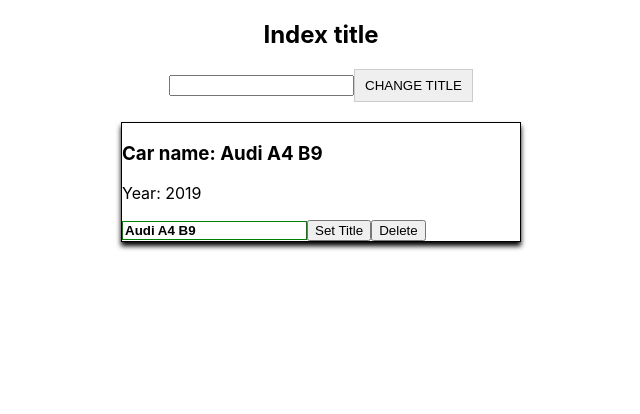
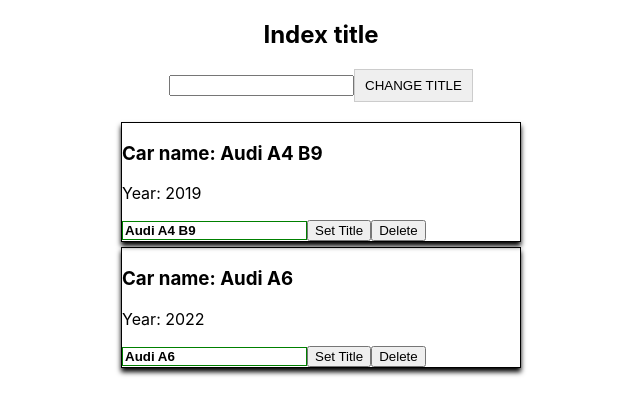
Before and after one commit to kulichkov21/react-test, a React app: page / in a window 1280 px wide. Shown: the top 414 px of the page, without its empty margins (319-959 px from the left). Built offline with nearby package versions, Linux system fonts and the light colour scheme.

Commit message:
add error boundary

```diff
--- a/src/App.tsx
+++ b/src/App.tsx
@@ -4,6 +4,7 @@
 import {IAppState} from "./types/app-state.interface";
 import {ICar} from "./types/car.interface";
 import {IIndexProps} from "./index-props.interface";
+import ErrorBoundary from "./ErrorBoundary/ErrorBoundary";
 
 class App extends Component<IIndexProps, IAppState> {
 
@@ -11,7 +12,7 @@
         super(props);
         this.state = {
             appTitle: 'Test app',
-            cars: [{name: 'Ford Focus', year: 2007}, {name: 'Audi A4 B9', year: 2019}]
+            cars: [{name: 'Ford Focus', year: 2007}, {name: 'Audi A4 B9', year: 2019}, {name: 'Audi A6', year: 2022}]
         };
     }
 
@@ -32,11 +33,15 @@
         let carsHtml = null;
         carsHtml = this.state.cars.map((car, i) => {
             return (
-                car.year > 2008 ? <Car name={car.name} year={car.year} key={i}
-                                       onChangeTitle={() => this.changeTitle(car.name)}
-                                       onChangeCarNameHandler={(event: any) => this.changeCarName(event.target.value, i)}
-                                       onDelete={this.deleteHandler.bind(this, i)}
-                /> : null
+                car.year > 2008 ?
+                    <ErrorBoundary key={i}>
+                        <Car name={car.name} year={car.year}
+                             onChangeTitle={() => this.changeTitle(car.name)}
+                             onChangeCarNameHandler={(event: any) => this.changeCarName(event.target.value, i)}
+                             onDelete={this.deleteHandler.bind(this, i)}
+                        />
+                    </ErrorBoundary>
+                 : null
             )
         });
 
--- a/src/Car/Car.tsx
+++ b/src/Car/Car.tsx
@@ -30,25 +30,27 @@
         console.log('componentWillUpdate', nextProps, nextContext);
     }
 
-    static getDerivedStateFromProps(nextProps: Readonly<any>, previousState: Readonly<any>) {
-        console.log('getDerivedStateFromProps', nextProps, previousState);
-
-        return previousState;
-    }
+    // static getDerivedStateFromProps(nextProps: Readonly<any>, previousState: Readonly<any>) {
+    //     console.log('getDerivedStateFromProps', nextProps, previousState);
+    //
+    //     return previousState;
+    // }
 
     componentDidUpdate(prevProps: Readonly<any>, prevState: Readonly<any>, snapshot?: any) {
         console.log('componentDidUpdate', prevProps, prevState);
     }
 
-    getSnapshotBeforeUpdate(prevProps: Readonly<any>, prevState: Readonly<any>): any {
-        console.log('getSnapshotBeforeUpdate', prevProps, prevState)
-    }
+    // getSnapshotBeforeUpdate(prevProps: Readonly<any>, prevState: Readonly<any>): any {
+    //     console.log('getSnapshotBeforeUpdate', prevProps, prevState)
+    // }
 
     componentWillUnmount() {
         console.log('componentWillUnmount')
     }
 
     render() {
+        if(Math.random() > 0.7) throw new Error('fail');
+
         console.log('render');
         const inputClasses: string[] = ['Input'];
 
--- /dev/null
+++ b/src/ErrorBoundary/ErrorBoundary.tsx
@@ -0,0 +1,21 @@
+import React, {Component} from "react";
+
+export default class ErrorBoundary extends Component<any, any> {
+
+    state = {
+        hasError: false
+    }
+
+    componentDidCatch(error: Error, errorInfo: React.ErrorInfo) {
+        this.setState({hasError: true})
+    }
+
+    render() {
+        if (this.state.hasError) {
+            return (<h1 style={{color: 'red'}}>Error</h1>)
+        } else {
+            return this.props.children
+        }
+    }
+
+}
```
